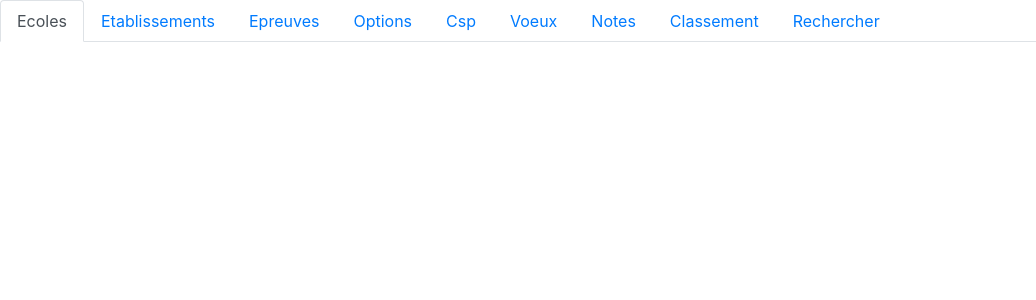
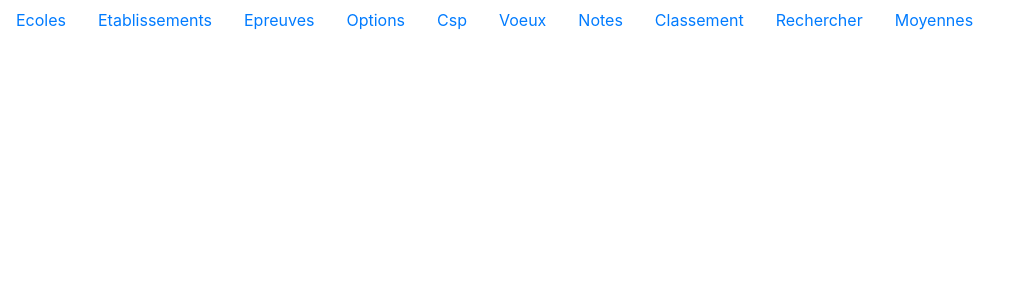
Before and after one commit to Jcz125/exam-results-app, a Flask app: template web/templates/liste_candidat.html in a window 1280 px wide. Shown: the top 300 px of the page, without its empty margins (0-1036 px from the left). Run offline with Flask 2, Linux system fonts and the light colour scheme; the template is opened without the code that fills it, so the values that code supplies are empty; some libraries are stand-ins or nearby versions.

Commit message:
Update liste_candidat.html

```diff
--- a/web/templates/liste_candidat.html
+++ b/web/templates/liste_candidat.html
@@ -12,9 +12,9 @@
 </head>
 <body>
 
-  <ul class="nav nav-tabs">
+  <ul class="nav nav-pills">
     <li class="nav-item">
-      <a class="nav-link active" href="/ecole">Ecoles</a>
+      <a class="nav-link " href="/ecole">Ecoles</a>
     </li>
     <li class="nav-item">
       <a class="nav-link" href="/etablissement">Etablissements</a>
@@ -39,6 +39,9 @@
       </li>
       <li class="nav-item">
         <a class="nav-link" href="/rech">Rechercher</a>
+      </li>
+      <li class="nav-item">
+        <a class="nav-link " href="/moyenne_forms">Moyennes</a>
       </li>
   </ul>
 
```
